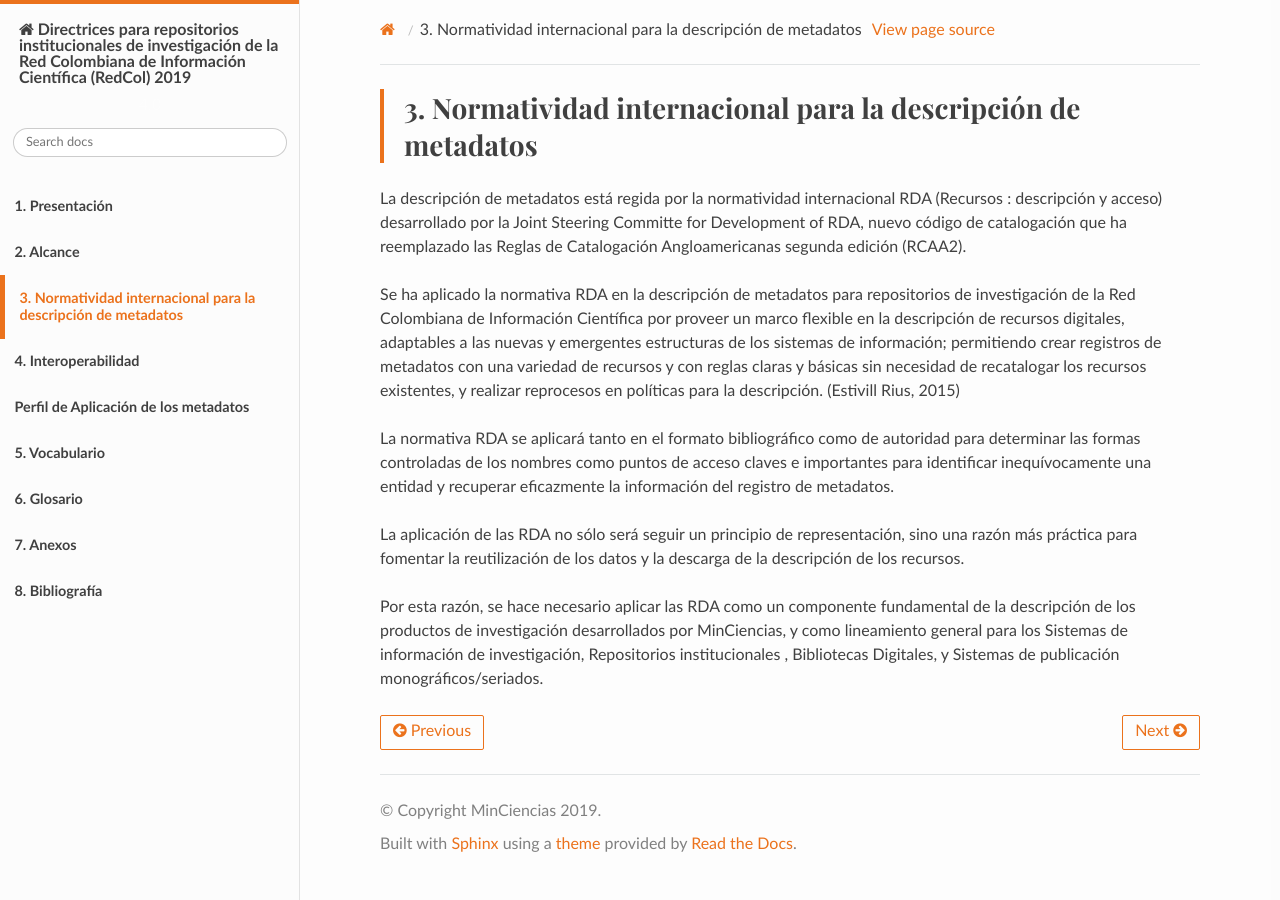
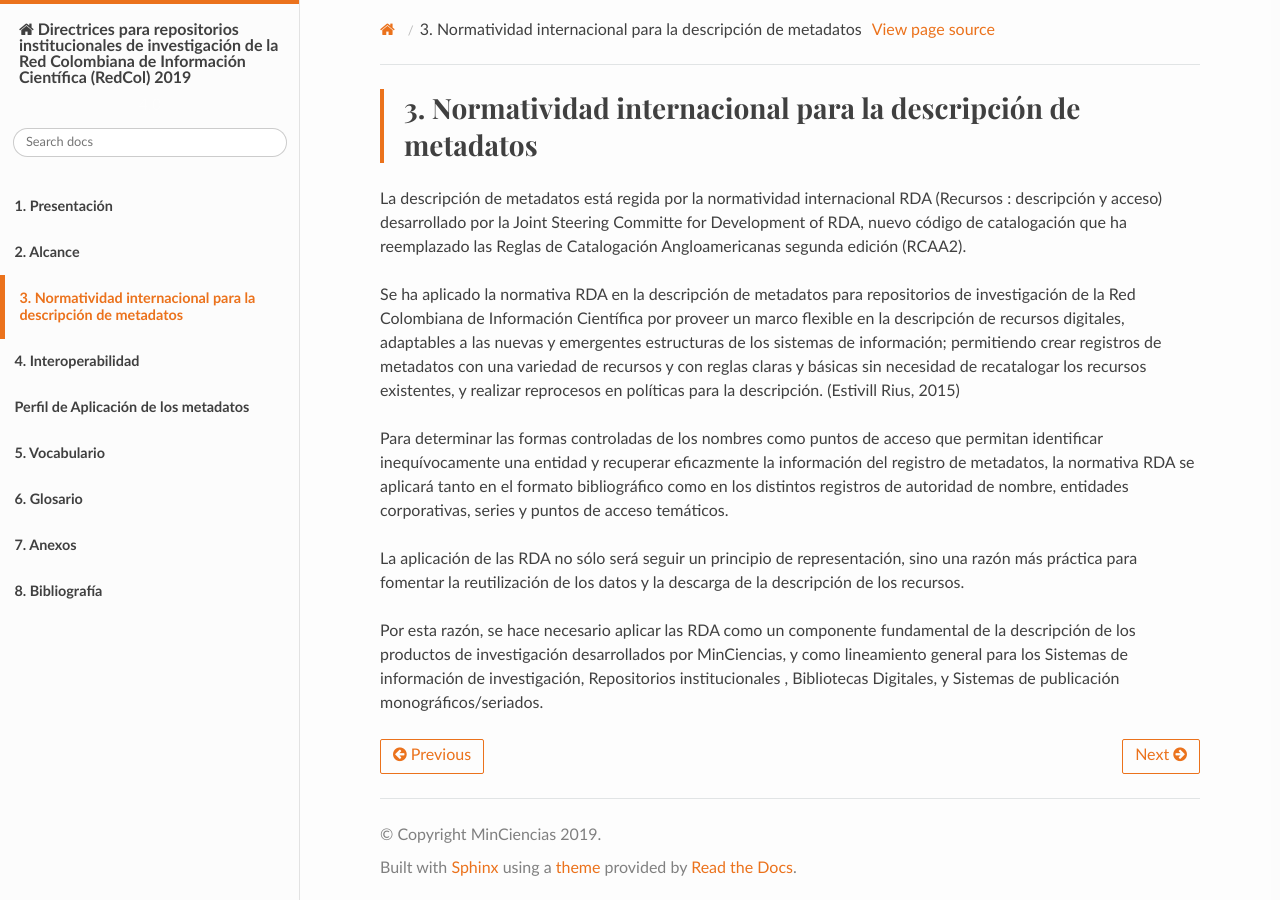
Before and after one commit to rcic/openaire4, a Sphinx documentation site: the page built from docs/normatividadInter.rst, in a window 1280 px wide. Built offline with Sphinx 7.4.7 and the Read the Docs theme 2.0.0, drawn with Linux system fonts in a browser that asks for light colours; some web fonts are replaced; a script that is not in the unit is left out.

Commit message:
Update normatividadInter.rst

```diff
--- a/docs/normatividadInter.rst
+++ b/docs/normatividadInter.rst
@@ -7,7 +7,7 @@ La descripción de metadatos está regida por la normatividad internacional RDA
 
 Se ha aplicado la normativa RDA en la descripción de metadatos para repositorios de investigación de la Red Colombiana de Información Científica por proveer un marco flexible en la descripción de recursos digitales, adaptables a las nuevas y emergentes estructuras de los sistemas de información; permitiendo crear registros de metadatos con una variedad de recursos y con reglas claras y básicas sin necesidad de recatalogar los recursos existentes, y realizar reprocesos en políticas para la descripción. (Estivill Rius, 2015)
 
-La normativa RDA se aplicará tanto en el formato bibliográfico como de autoridad para determinar las formas controladas de los nombres como puntos de acceso claves e importantes para identificar inequívocamente una entidad y recuperar eficazmente la información del registro de metadatos.
+Para determinar las formas controladas de los nombres como puntos de acceso que permitan identificar inequívocamente una entidad y recuperar eficazmente la información del registro de metadatos, la normativa RDA se aplicará tanto en el formato bibliográfico como en los distintos registros de autoridad de nombre, entidades corporativas, series y puntos de acceso temáticos.
 
 La aplicación de las RDA no sólo será seguir un principio de representación, sino una razón más práctica para fomentar la reutilización de los datos y la descarga de la descripción de los recursos.
 
```
